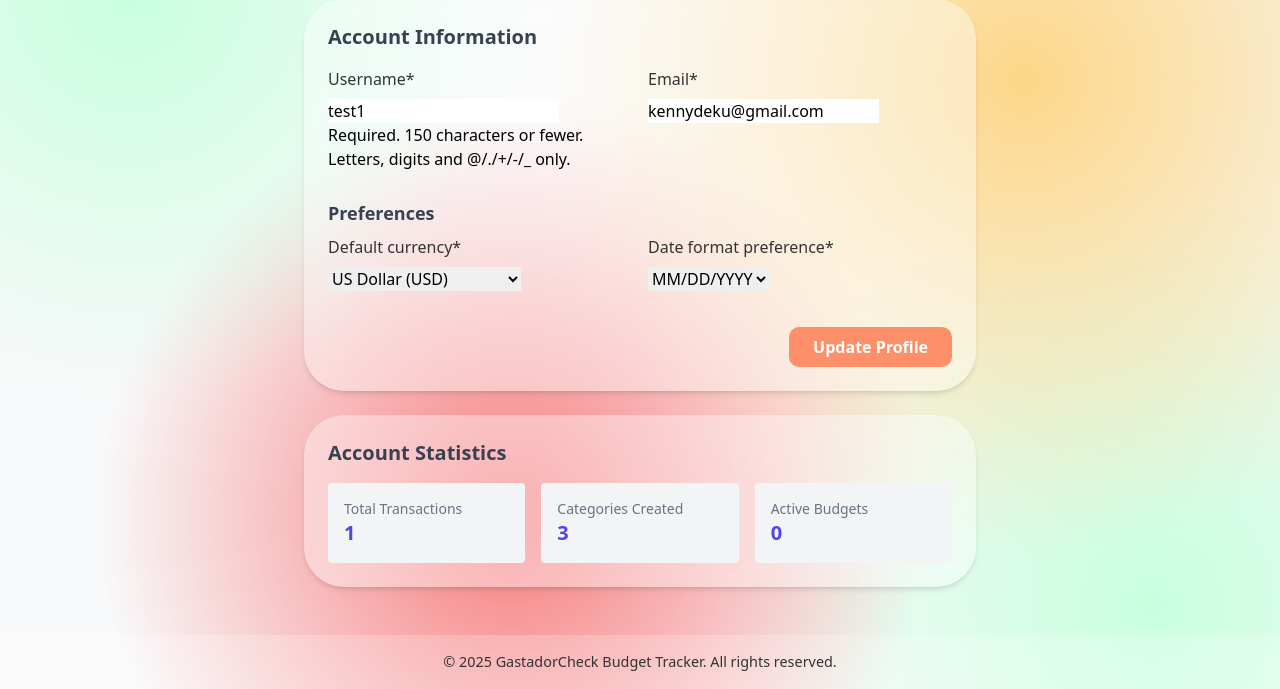
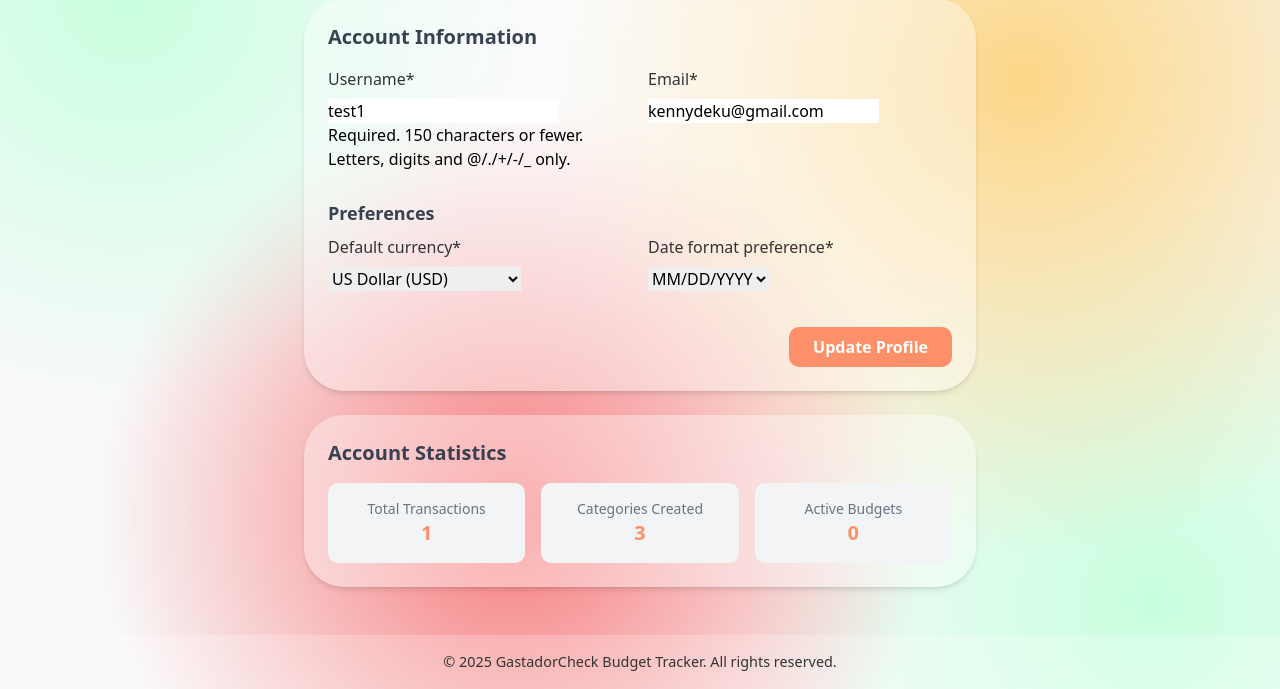
Before and after one commit to Fake1prog/CMSC-126_Long-Exam-2_Personal-Budget-Tracker, a Django app: page /users/profile/ in a window 1280 px wide. Shown: the part 181-870 px from the top of the page. Run offline with Django 5.2, Linux system fonts and the light colour scheme; a user stored in the database is signed in; data comes from the database, SQL or seed files in the repository; parts of the project's set-up code (start-up, migrations or seed data) failed here and were passed over; some libraries are stand-ins or nearby versions.

Commit message:
#14: Modified account statistics card

```diff
--- a/templates/users/profile.html
+++ b/templates/users/profile.html
@@ -50,20 +50,24 @@
         <div class="bg-white bg-opacity-40 backdrop-filter backdrop-blur-lg rounded-[40px] shadow-md p-6">
             <h3 class="text-xl font-semibold text-gray-700 mb-4">Account Statistics</h3>
             <div class="grid grid-cols-1 md:grid-cols-3 gap-4">
-                <div class="bg-gray-100 p-4 rounded">
+                <div class="bg-gray-100 p-4 rounded-[10px] text-center">
                     <p class="text-sm text-gray-500">Total Transactions</p>
-                    <p class="text-xl font-bold text-indigo-600">{{ user.transaction_set.count }}</p>
+                    <p class="text-xl font-bold text-[#FD9069]">{{ user.transaction_set.count }}</p>
                 </div>
-                <div class="bg-gray-100 p-4 rounded">
+                <div class="bg-gray-100 p-4 rounded-[10px] text-center">
                     <p class="text-sm text-gray-500">Categories Created</p>
-                    <p class="text-xl font-bold text-indigo-600">{{ user.category_set.count }}</p>
+                    <p class="text-xl font-bold text-[#FD9069]">{{ user.category_set.count }}</p>
                 </div>
-                <div class="bg-gray-100 p-4 rounded">
+                <div class="bg-gray-100 p-4 rounded-[10px] text-center">
                     <p class="text-sm text-gray-500">Active Budgets</p>
-                    <p class="text-xl font-bold text-indigo-600">{{ user.budget_set.count }}</p>
+                    <p class="text-xl font-bold text-[#FD9069]">{{ user.budget_set.count }}</p>
                 </div>
             </div>
         </div>
+
+
+
+
     </div>
 </div>
 {% endblock %}
```
